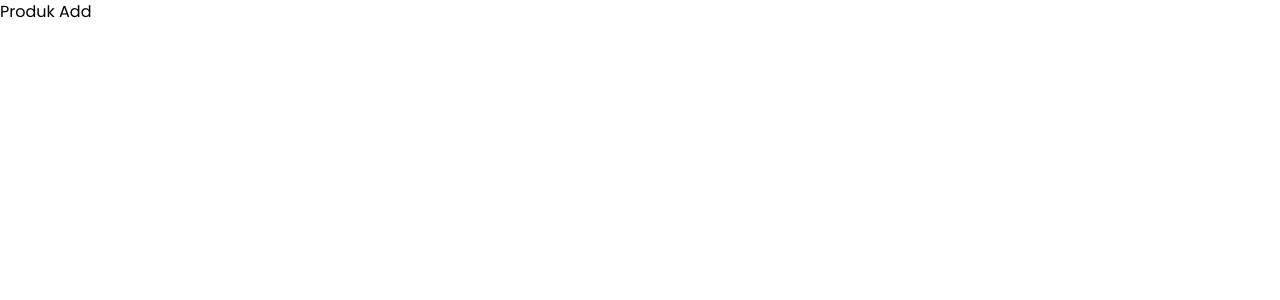
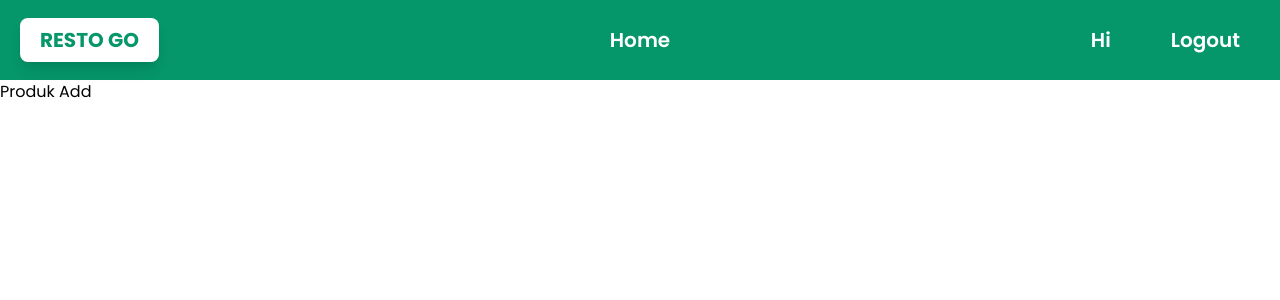
Before and after one commit to mugni1/food-ordering-app, a Vue app: page /produk-add in a window 1280 px wide. Shown: the top 300 px of the page. Built offline with nearby package versions, Linux system fonts and the light colour scheme.

Commit message:
add Nabvbar Component to Produk Add

```diff
--- a/src/views/ProdukAddView.vue
+++ b/src/views/ProdukAddView.vue
@@ -1,5 +1,25 @@
 <template>
-  <section>
+  <!-- NAVBAR -->
+  <Navbar :name="name" :role_id="role_id" />
+  <!--END NAVBAR -->
+  <section class="py-20">
     <h1>Produk Add</h1>
   </section>
 </template>
+
+<script>
+import Navbar from "@/components/Navbar.vue";
+
+export default {
+  components: {
+    Navbar,
+  },
+  data() {
+    return {
+      name: localStorage.getItem("name"),
+      role_id: localStorage.getItem("role_id"),
+    };
+  },
+  mounted() {},
+};
+</script>
```
